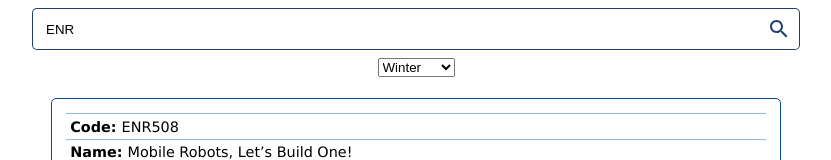
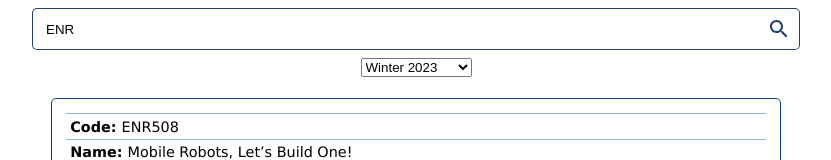
Before and after one commit to JeelRajodiya/AU-ClassCombinator, a React (Vite) app in the folder FrontEnd/: page / in a window 1280 px wide. Shown: the top 160 px of the page, without its empty margins (224-1055 px from the left). Built offline with nearby package versions, Linux system fonts and the light colour scheme.

Commit message:
added years in selection

```diff
--- a/FrontEnd/src/components/SemesterSwitch.tsx
+++ b/FrontEnd/src/components/SemesterSwitch.tsx
@@ -25,8 +25,8 @@ export default function SemesterSwitch(props: {
 					props.setCD(props.cd);
 				}}
 			>
-				<option value="winter">Winter</option>
-				<option value="monsoon">Monsoon</option>
+				<option value="winter">Winter 2023</option>
+				<option value="monsoon">Monsoon 2022</option>
 			</select>
 		</div>
 	);
```
